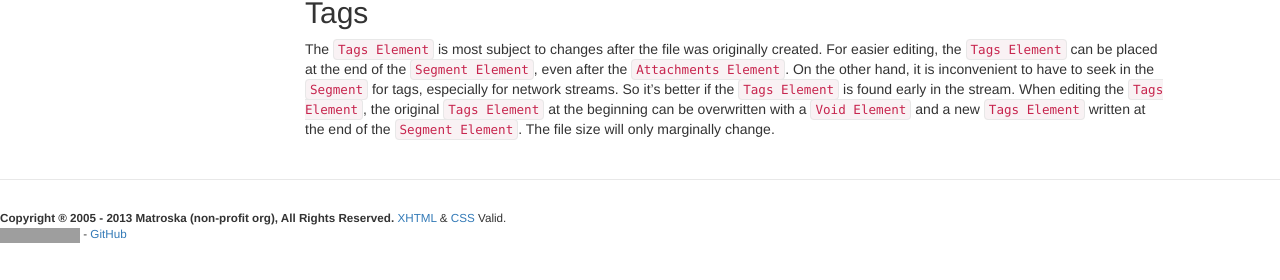
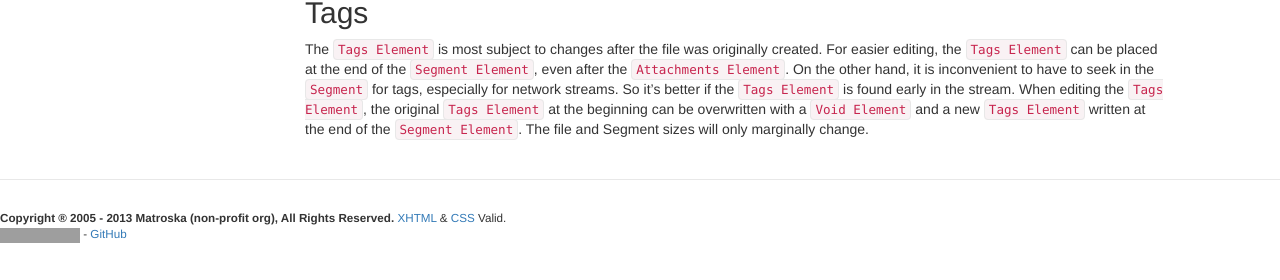
Before and after one commit to ietf-wg-cellar/matroska-specification, a Jekyll site: the page built from ordering.md, in a window 1280 px wide. Shown: the part 1537-1817 px from the top of the page. Built offline with Jekyll 4.4.1, drawn with Linux system fonts in a browser that asks for light colours; our own code applies the rules of GitHub Pages for plain Markdown files; grey boxes are pictures that could not be loaded.

Commit message:
mention the Segment size needs to be updated when moving Tags
In case it's not obvious/forgotten.

```diff
--- a/ordering.md
+++ b/ordering.md
@@ -93,4 +93,4 @@ even after the `Attachments Element`. On the other hand, it is inconvenient to h
 seek in the `Segment` for tags, especially for network streams. So it's better if the
 `Tags Element` is found early in the stream. When editing the `Tags Element`, the original
 `Tags Element` at the beginning can be overwritten with a `Void Element` and a
-new `Tags Element` written at the end of the `Segment Element`. The file size will only marginally change.
+new `Tags Element` written at the end of the `Segment Element`. The file and Segment sizes will only marginally change.
```
